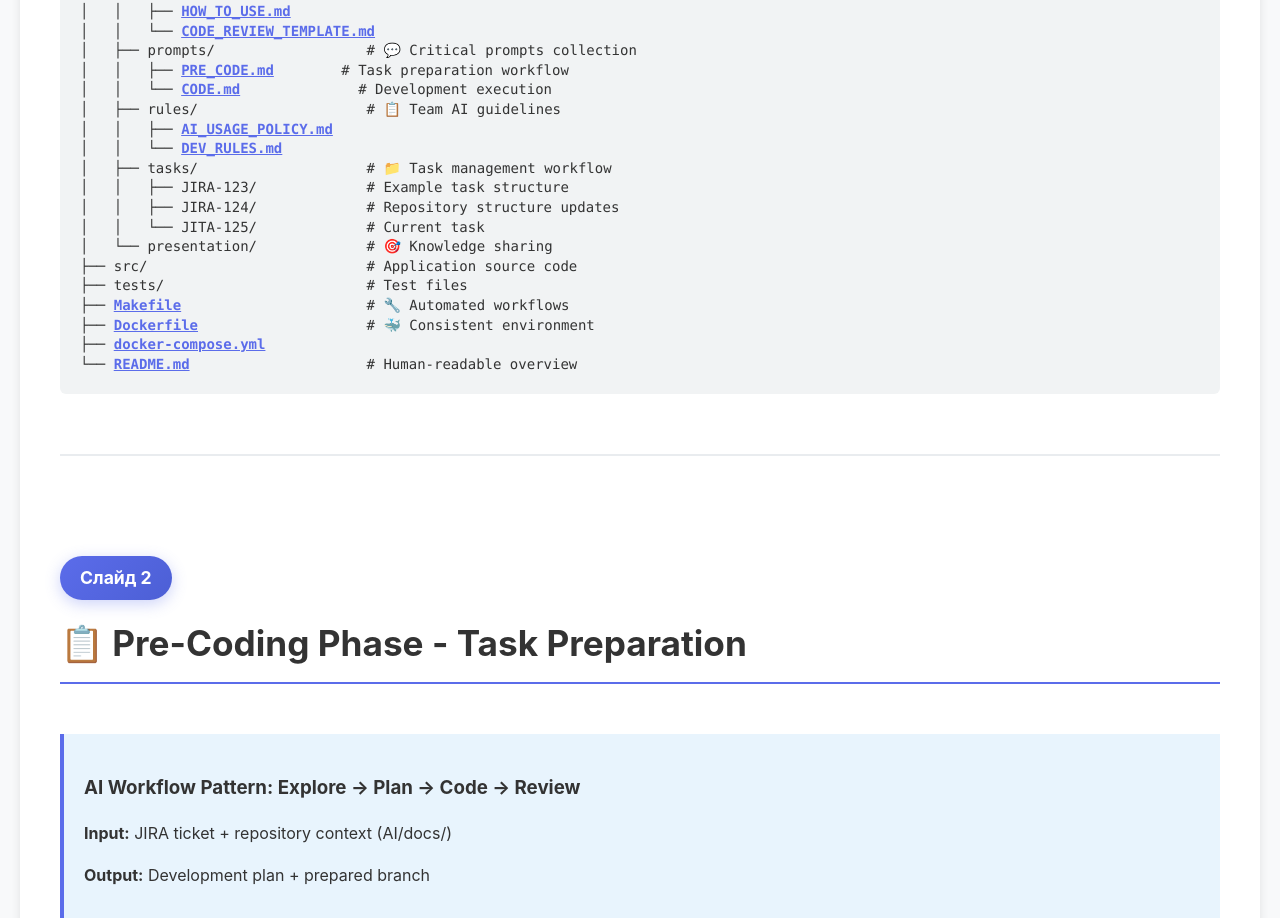
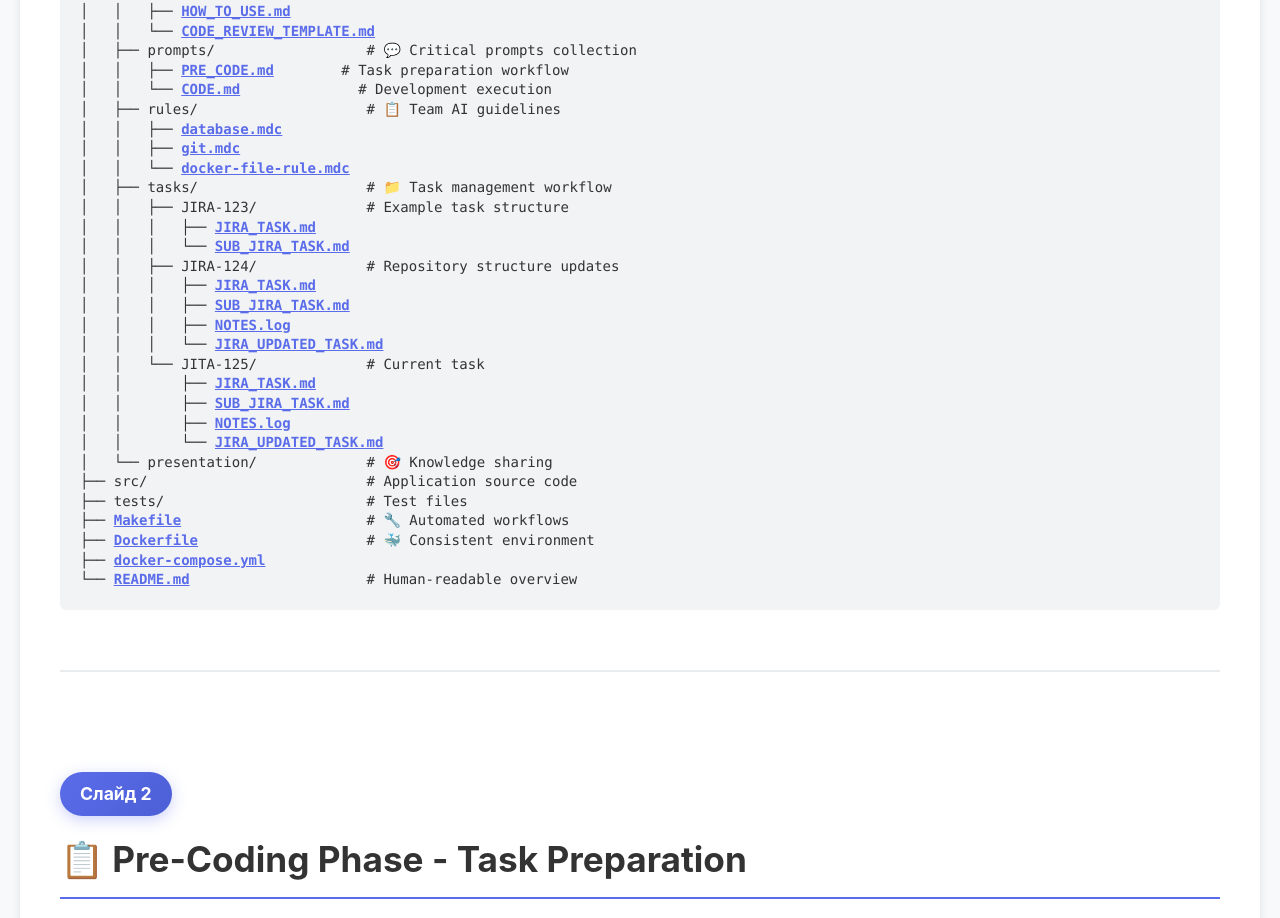
Before and after one commit to nazargulov/AI-developer-workflow, a plain HTML site: page example/index.html in a window 1280 px wide. Shown: the part 839-1757 px from the top of the page. Drawn offline with nearby package versions, Linux system fonts and the light colour scheme.

Commit message:
refactoring

```diff
--- a/example/index.html
+++ b/example/index.html
@@ -453,12 +453,23 @@
 │   │   ├── <a href="#" onclick="showMarkdown('AI/prompts/PRE_CODE.md', 'Pre-Code Prompt'); return false;">PRE_CODE.md</a>        # Task preparation workflow
 │   │   └── <a href="#" onclick="showMarkdown('AI/prompts/CODE.md', 'Code Prompt'); return false;">CODE.md</a>              # Development execution
 │   ├── rules/                    # 📋 Team AI guidelines
-│   │   ├── <a href="#" onclick="showMarkdown('AI/rules/AI_USAGE_POLICY.md', 'AI Usage Policy'); return false;">AI_USAGE_POLICY.md</a>
-│   │   └── <a href="#" onclick="showMarkdown('AI/rules/DEV_RULES.md', 'Development Rules'); return false;">DEV_RULES.md</a>
+│   │   ├── <a href="#" onclick="showMarkdown('AI/rules/database.mdc', 'Database Rules'); return false;">database.mdc</a>
+│   │   ├── <a href="#" onclick="showMarkdown('AI/rules/git.mdc', 'Git Rules'); return false;">git.mdc</a>
+│   │   └── <a href="#" onclick="showMarkdown('AI/rules/docker-file-rule.mdc', 'Docker Rules'); return false;">docker-file-rule.mdc</a>
 │   ├── tasks/                    # 📁 Task management workflow
 │   │   ├── JIRA-123/             # Example task structure
+│   │   │   ├── <a href="#" onclick="showMarkdown('AI/tasks/JIRA-123/JIRA_TASK.md', 'JIRA-123 Task'); return false;">JIRA_TASK.md</a>
+│   │   │   └── <a href="#" onclick="showMarkdown('AI/tasks/JIRA-123/SUB_JIRA_TASK.md', 'JIRA-123 Sub Tasks'); return false;">SUB_JIRA_TASK.md</a>
 │   │   ├── JIRA-124/             # Repository structure updates
+│   │   │   ├── <a href="#" onclick="showMarkdown('AI/tasks/JIRA-124/JIRA_TASK.md', 'JIRA-124 Task'); return false;">JIRA_TASK.md</a>
+│   │   │   ├── <a href="#" onclick="showMarkdown('AI/tasks/JIRA-124/SUB_JIRA_TASK.md', 'JIRA-124 Sub Tasks'); return false;">SUB_JIRA_TASK.md</a>
+│   │   │   ├── <a href="#" onclick="showFile('AI/tasks/JIRA-124/NOTES.log', 'JIRA-124 Development Notes'); return false;">NOTES.log</a>
+│   │   │   └── <a href="#" onclick="showMarkdown('AI/tasks/JIRA-124/JIRA_UPDATED_TASK.md', 'JIRA-124 Updated Task'); return false;">JIRA_UPDATED_TASK.md</a>
 │   │   └── JITA-125/             # Current task
+│   │       ├── <a href="#" onclick="showMarkdown('AI/tasks/JITA-125/JIRA_TASK.md', 'JITA-125 Task'); return false;">JIRA_TASK.md</a>
+│   │       ├── <a href="#" onclick="showMarkdown('AI/tasks/JITA-125/SUB_JIRA_TASK.md', 'JITA-125 Sub Tasks'); return false;">SUB_JIRA_TASK.md</a>
+│   │       ├── <a href="#" onclick="showFile('AI/tasks/JITA-125/NOTES.log', 'JITA-125 Development Notes'); return false;">NOTES.log</a>
+│   │       └── <a href="#" onclick="showMarkdown('AI/tasks/JITA-125/JIRA_UPDATED_TASK.md', 'JITA-125 Updated Task'); return false;">JIRA_UPDATED_TASK.md</a>
 │   └── presentation/             # 🎯 Knowledge sharing
 ├── src/                          # Application source code
 ├── tests/                        # Test files
```
Also changed, not shown: 8 other files.
